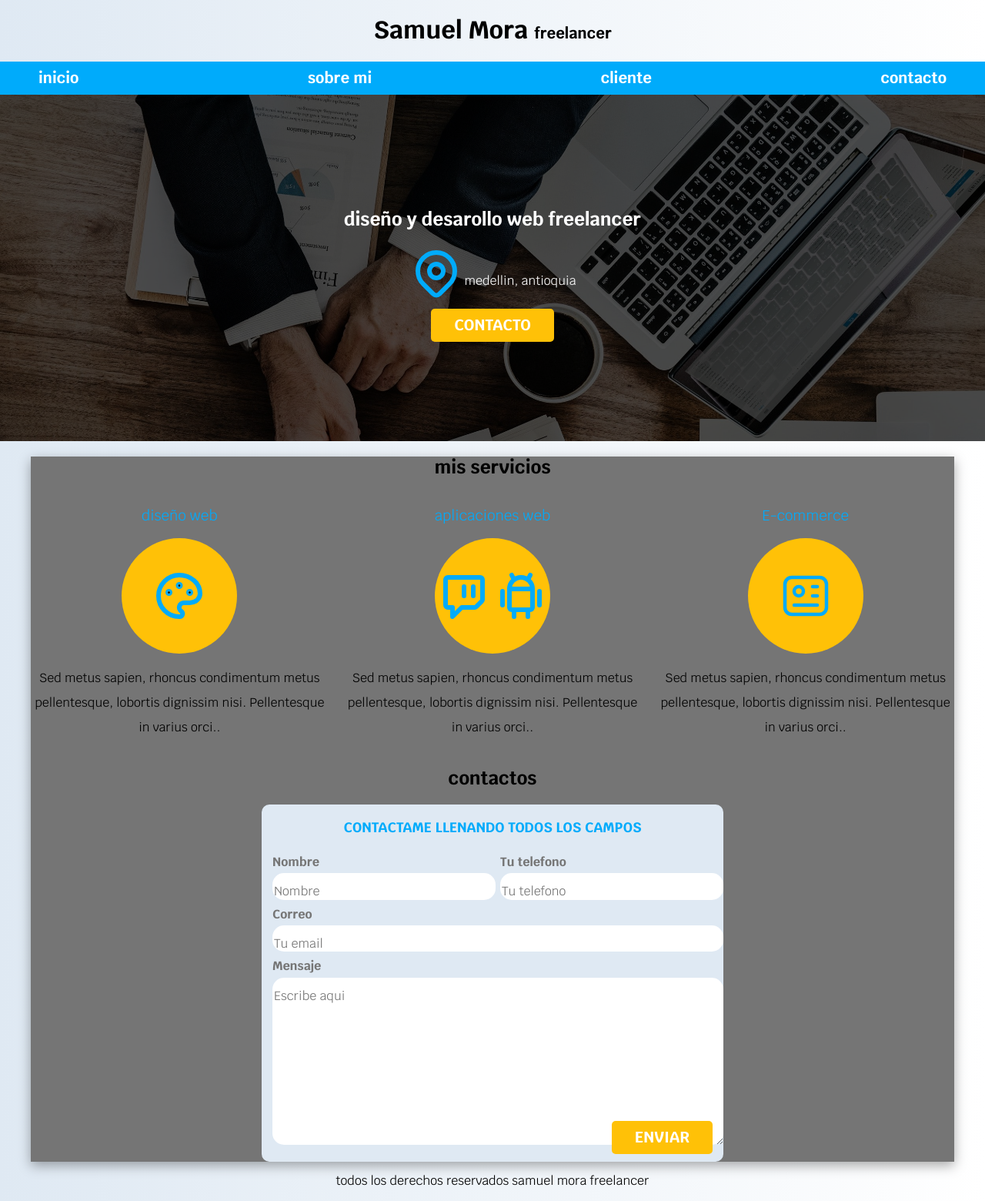
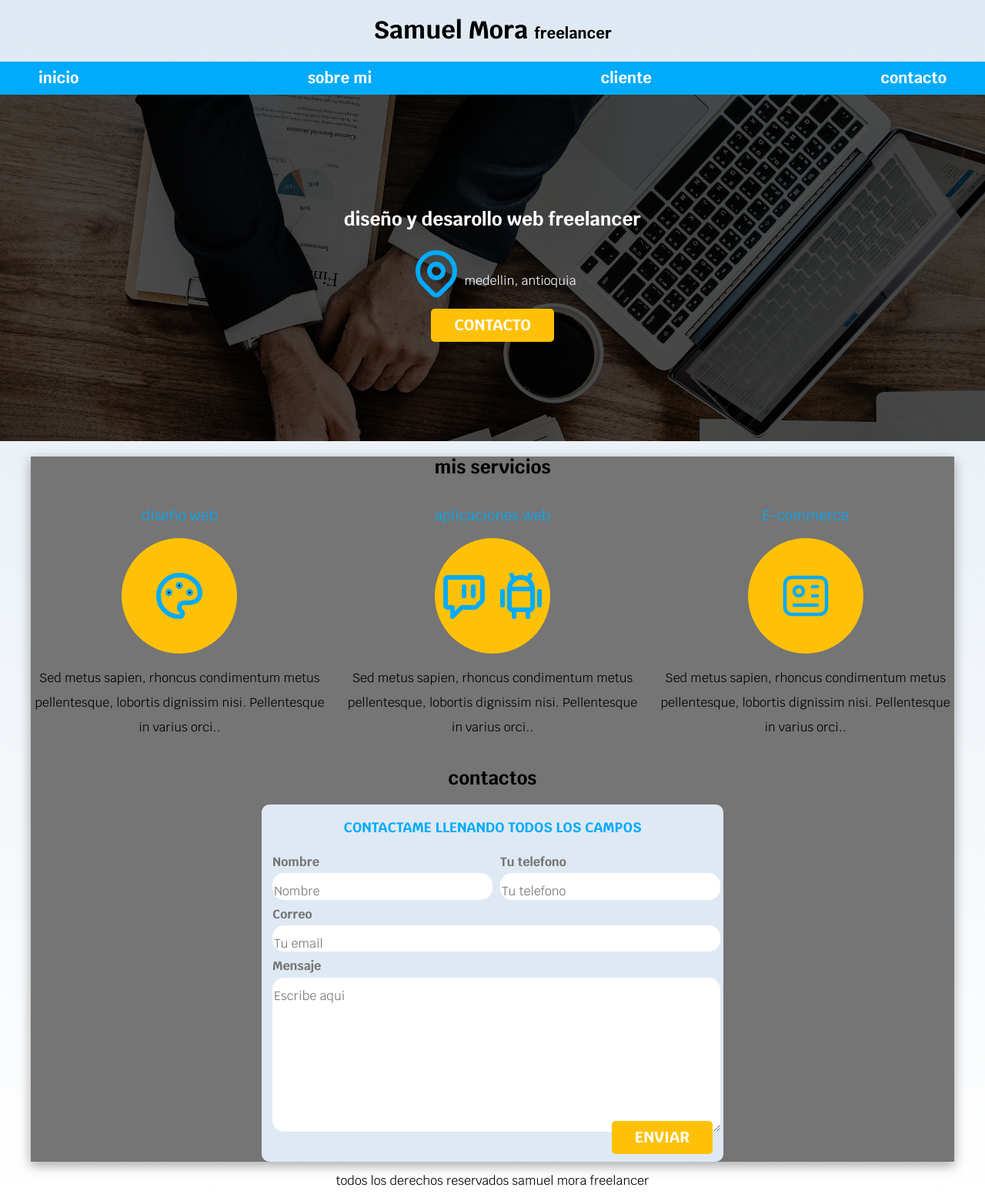
Before and after one commit to samuelmora01/frontend-learn, a PHP site: page / in a window 1280 px wide. Shown: the whole page at 77% size. Run offline with PHP 8.4, Linux system fonts and the light colour scheme.

Commit message:
finalizacion proyecto 1

```diff
--- a/freelancer/css/styles.css
+++ b/freelancer/css/styles.css
@@ -9,6 +9,8 @@
 
 html {
     font-size: 62.5%;
+    box-sizing: border-box;
+    scroll-snap-type: y mandatory;
 }
 
 *, *:before, *:after {
@@ -18,7 +20,7 @@ html {
 body{
     font-size: 16px;
     font-family: 'Krub', sans-serif;
-    background-image: linear-gradient(to right, var(--grisclaro) 0%,var(--blanco) 100% ) ;
+    background-image: linear-gradient(to top, var(--blanco) 0%,var(--grisclaro) 100% ) ;
 }
 
 
@@ -172,6 +174,14 @@ h1, h2, h3 {
     align-items: flex-end;
 }
 
+/**scroll**/
+.servicios,
+.navegacion,
+.formulario  {
+    scroll-snap-align: center;
+    scroll-snap-stop: always;
+}
+
 /**servicios**/
 
 @media (min-width:768px) {
```
